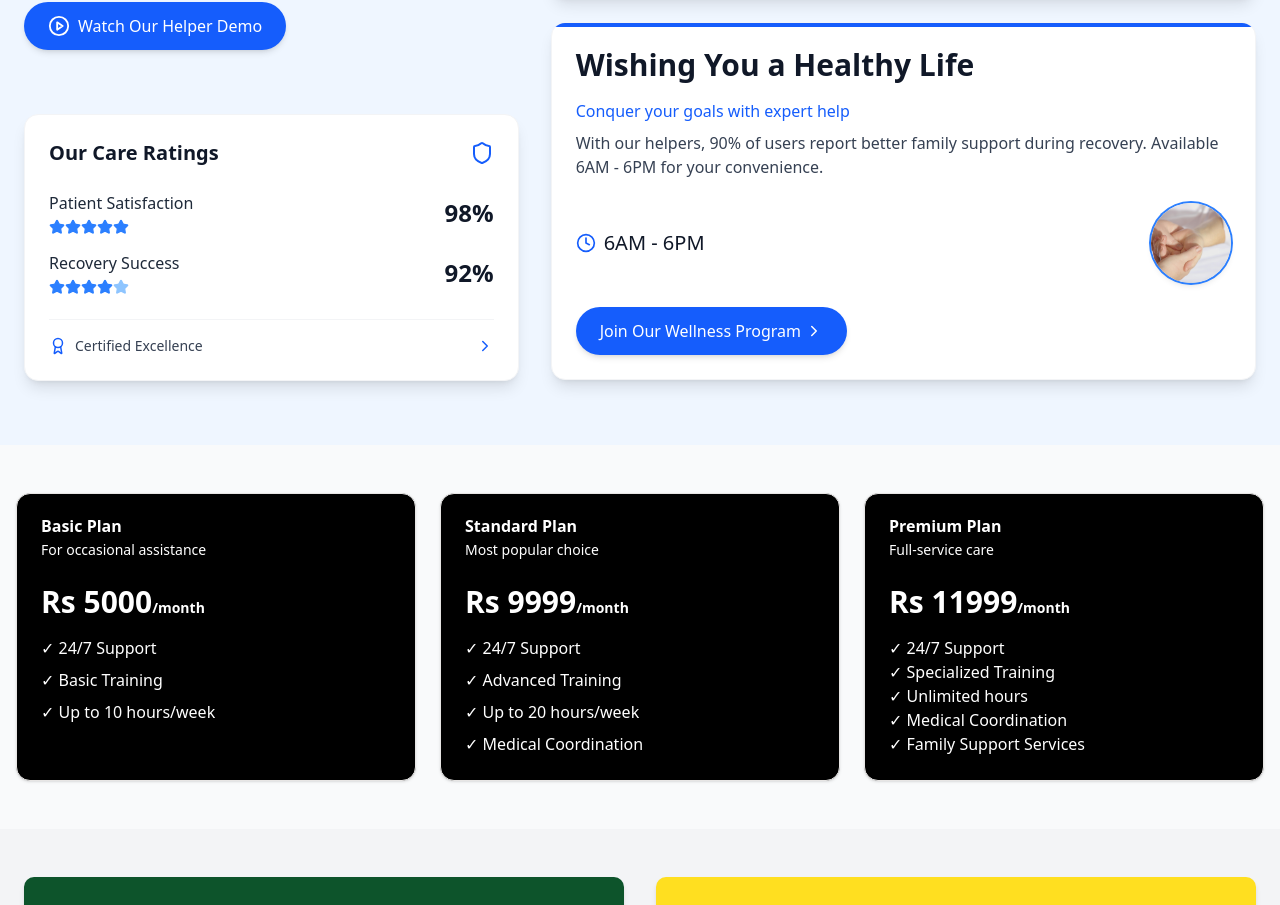
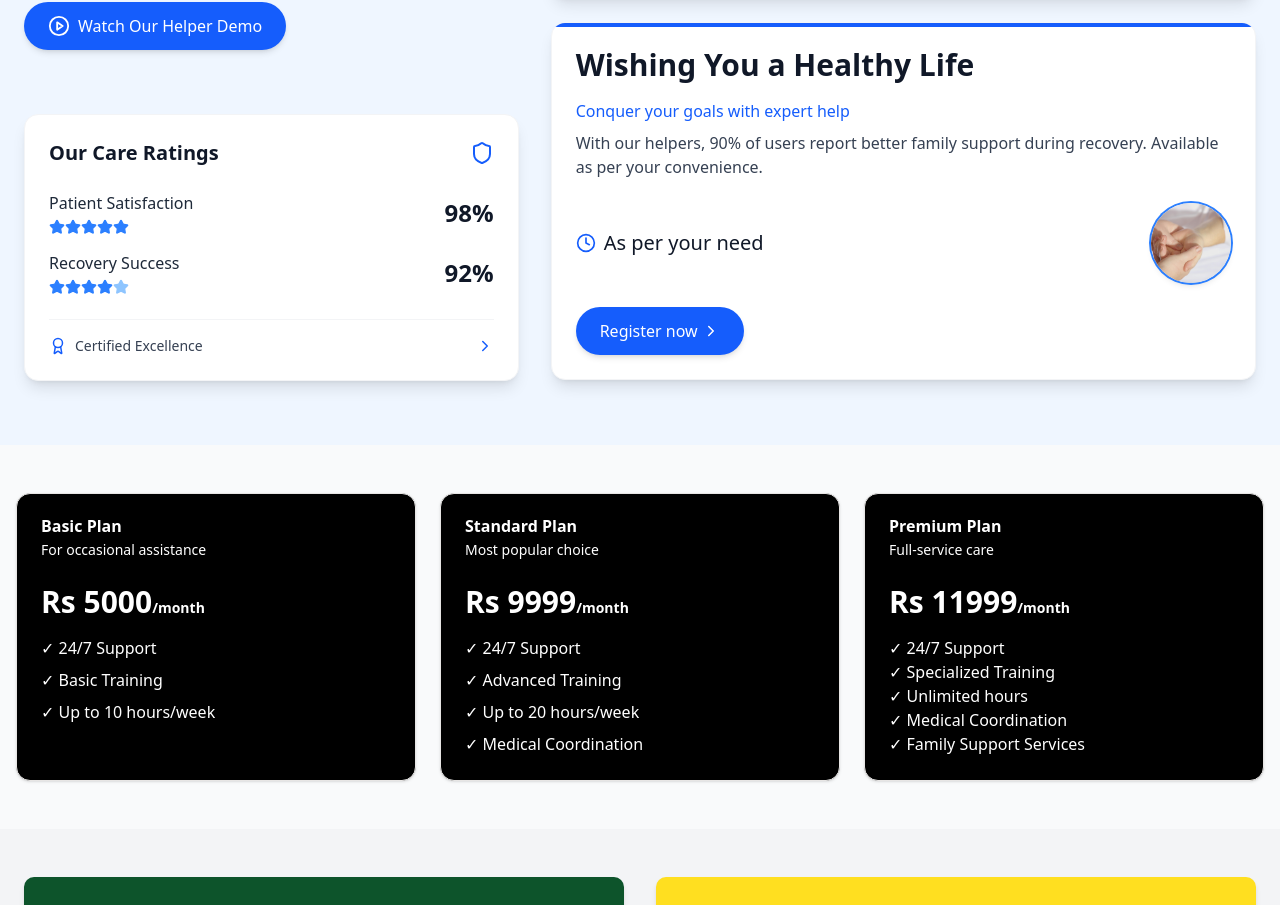
Before and after one commit to Ghost-9/caretaker, a Next.js app: page / in a window 1280 px wide. Shown: the part 1312-2217 px from the top of the page. Built offline with nearby package versions, Linux system fonts and the light colour scheme.

Commit message:
updated wellnessSection

```diff
--- a/components/FormSection.tsx
+++ b/components/FormSection.tsx
@@ -9,7 +9,7 @@ const FormSection: React.FC = () => {
     { title: "Hourly Care", note: "Ideal for hospital visits or temporary support", rate: "₹XYZ/hour" },
     { title: "6-Hour Care", note: "Perfect for morning/evening routine assistance", rate: "+20% premium of daily rate" },
     { title: "Half-Day & Full-Day", note: "Great for full hospital coverage", rate: "Market Rate (MRP)" },
-    { title: "Monthly & Long-Term", note: "15 Days: 10–15% Off\n30 Days: Up to 20% Off", rate: "Discounted Plans" },
+    { title: "Monthly & Long-Term", note: "15 Days: 10-15% Off\n30 Days: Up to 20% Off", rate: "Discounted Plans" },
   ];
 
   const steps = [
--- a/components/WellnessSection.tsx
+++ b/components/WellnessSection.tsx
@@ -257,7 +257,7 @@ const WellnessSection: React.FC = () => {
               <p className="text-blue-600 mb-2 font-medium relative z-10">Conquer your goals with expert help</p>
               <p className="text-gray-700 mb-6 relative z-10">
                 With our helpers, 90% of users report better family support during recovery. Available
-                6AM - 6PM for your convenience.
+                as per your convenience.
               </p>
 
               <motion.div
@@ -269,7 +269,7 @@ const WellnessSection: React.FC = () => {
               >
                 <div className="flex items-center space-x-2">
                   <Clock size={20} className="text-blue-600" />
-                  <span className="text-xl font-medium text-gray-900">6AM - 6PM</span>
+                  <span className="text-xl font-medium text-gray-900">As per your need</span>
                 </div>
                 <div className="w-20 h-20 relative">
                   <Image
@@ -288,7 +288,7 @@ const WellnessSection: React.FC = () => {
                 whileHover={{ scale: 1.05 }}
                 whileTap={{ scale: 0.95 }}
               >
-                Join Our Wellness Program
+                Register now
                 <ChevronRight size={18} className="ml-1" />
               </motion.a>
             </motion.div>
```
